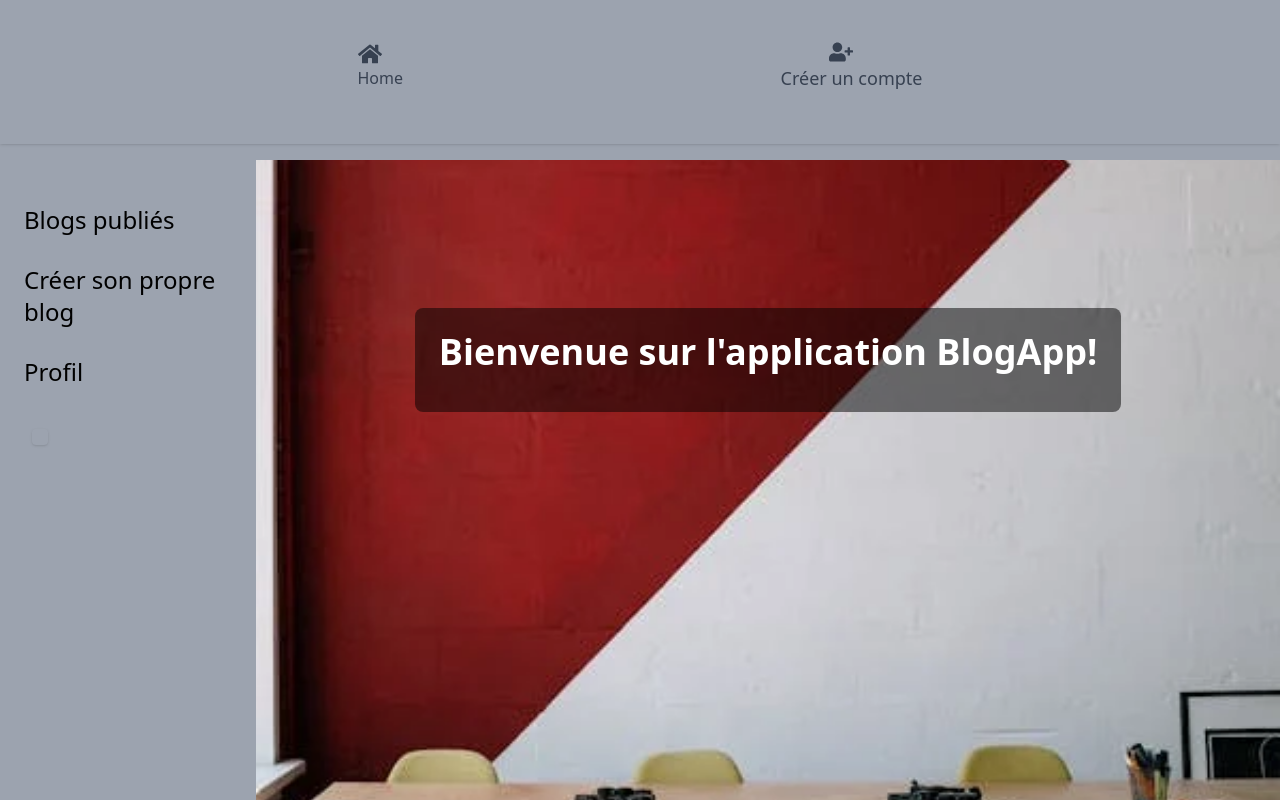
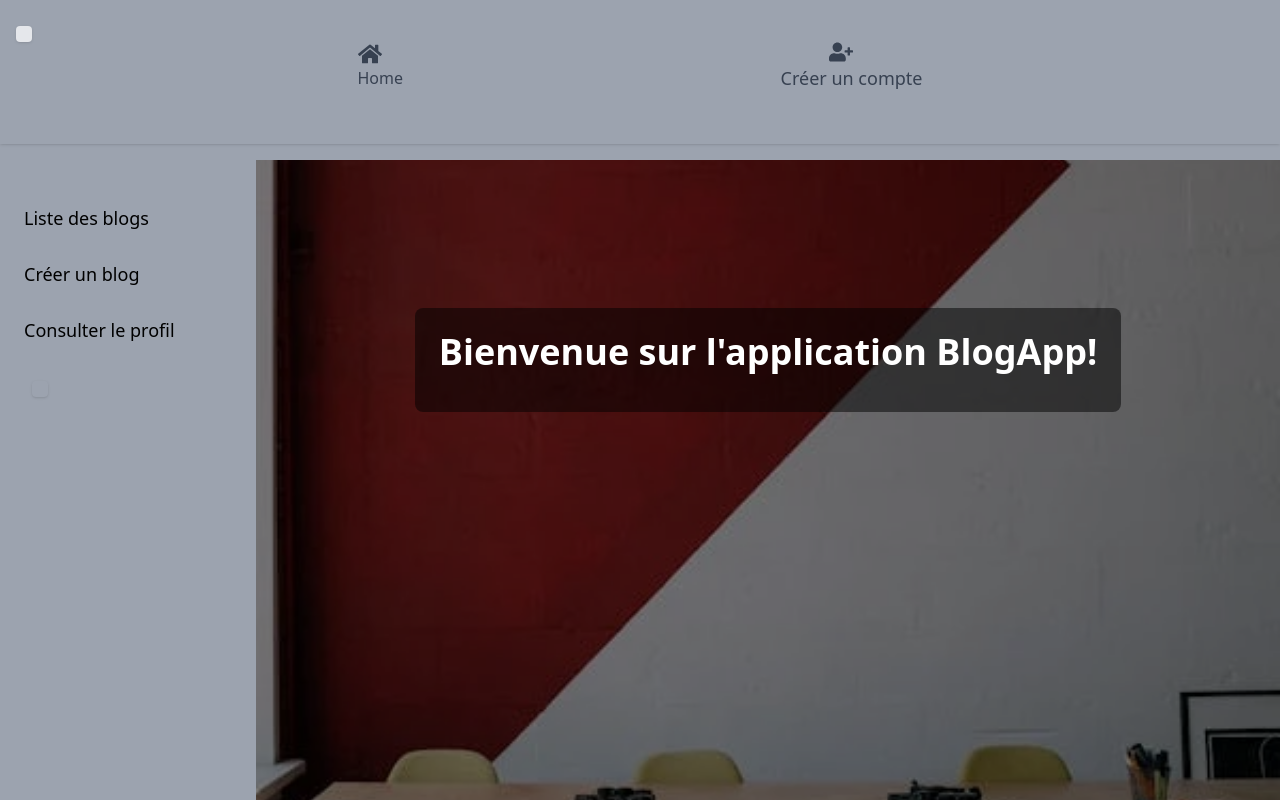
Before and after one commit to Gabriel-Nyangwile/new-blogapp, a React (Create React App) app: page / in a window 1280 px wide. Shown: the top 800 px of the page. Built offline with nearby package versions, Linux system fonts and the light colour scheme; no server answers; the database is empty.

Commit message:
Dernières retouches

```diff
--- a/src/blogs/BlogList.js
+++ b/src/blogs/BlogList.js
@@ -2,9 +2,13 @@ import React, { useEffect, useState } from "react";
 import parse from "html-react-parser";
 import { useBlog } from "../contexte/BlogContext";
 import { useNavigate } from "react-router";
-import { Timestamp } from "firebase/firestore";
+import {
+  Timestamp,
+} from "firebase/firestore";
 import Button from "../components/Button";
 import { useAuth } from "../contexte/AuthContext";
+import UseViewCounter from "../contexte/UseViewCounter";
+
 
 const BlogList = () => {
   const { addComment, addLike, blogs } = useBlog();
@@ -63,7 +67,7 @@ const BlogList = () => {
       navigate("/login");
       return;
     }
-    const userId = user.uid;//Récupérer l'ID de l'utilisateur connecté
+    const userId = user.uid; //Récupérer l'ID de l'utilisateur connecté
     try {
       const blog = updatedBlogs.find((blog) => blog.id === blogId);
       const userLiked = blog.likes ? blog.likes.includes(user.uid) : false;
@@ -87,7 +91,6 @@ const BlogList = () => {
     }
   };
 
-
   const handleEdit = async (e, blogId) => {
     e.preventDefault();
     if (!user) {
@@ -106,11 +109,27 @@ const BlogList = () => {
       return;
     }
     // Ajoutez ici la logique de suppression du blog
-    console.log('Blog supprimé');
+    console.log("Blog supprimé");
   };
+
+  /* const incrementViews = async (blogId) => {
+    try {
+      const blogRef = doc(db, "blogs", blogId);
+      const blogData = blogs.data();
+      const newViews = (blogData.views || 0) + 1;
+
+      await updateDoc(blogRef, {
+        views: newViews
+      });
+      setUpdatedBlogs(updatedBlogs.map((blog) => blog.id === blogId ? { ...blog, views: newViews } : blog));
+    } catch (error) {
+      console.error("Echec d'incrémentation des vues:", error);
+    }
+  }; */
 
   const showDetails = async (e, blogId) => {
     e.preventDefault();
+    await UseViewCounter(blogId)
     if (!user) {
       alert("Vous n'êtes pas authentifié. Connectez-vous !");
       navigate("/login");
@@ -132,7 +151,7 @@ const BlogList = () => {
     <div className="w-full relative flex flex-col items-stretch justify-start overflow-hidden  bg-gray-200 border-none p-10">
       <div className="bg-gray-700 bg-opacity-50 p-6 rounded-lg">
         <h1 className="text-4xl font-semibold text-white text-center items-center mb-10">
-          Blogs publiés
+          Liste des blogs publiés
         </h1>
       </div>
       <ul>
@@ -145,11 +164,24 @@ const BlogList = () => {
             <div>
               {/* Pour vérifier que le contenu est une chaîne */}
               <p className="text-2xl bold mb-5">
-                Auteur : {blog.authorName || blog.authorEmail} -  Créé le:{" "}
+                Auteur : {blog.authorName || blog.authorEmail} - Créé le:{" "}
                 {blog.createdAt instanceof Timestamp
                   ? blog.createdAt.toDate().toLocaleDateString()
                   : "Invalid date"}
               </p>
+              {/* <p>
+                {blog.content.length > 100
+                ? `${blog.content.substring(0, 100)}...`
+                : blog.content}
+                {blog.content.length > 100 && (
+                  <span
+                    className="text-blue-500 cursor-pointer"
+                    onClick={() => showDetails(null, blog.id)}
+                    >
+                    Pour lire la suite, cliquez ici ...
+                  </span>
+                )}
+              </p> */}
             </div>
             <div className="flex justify-left items-left mt-10 mb-10">
               <div className="flex items-center justify-center h-24 w-24 rounded-full overflow-hidden border border-gray-300">
@@ -162,12 +194,24 @@ const BlogList = () => {
                 )}
               </div>
             </div>
-            <div className="flex flex-col items-start justify-start mt-10 mb-10 px-6">
+            <div className="flex flex-col items-start justify-start mt-5 mb-5 px-6">
               <div className="w-full max-w-3xl mx-auto">
-                <span className="text-2xl underline my-6">Contenu :</span>{" "}
-                {typeof blog.content === "string"
-                  ? parse(blog.content)
-                  : "Invalid content"}
+                <p className="text-2xl my-6">
+                  {typeof blog.content === "string" && blog.content.length > 100
+                    ? parse(`${blog.content.substring(0, 100)}...`)
+                    : parse(blog.content)}
+                  {/* "Invalid content" */}
+                  {blog.content.length > 100 && (
+                    <span
+                      className="text-blue-500 text-lg cursor-pointer"
+                      onClick={(e) => showDetails(e, blog.id)}
+                    >
+                      Lire la suite ...
+                    </span>
+                  )}
+                </p>
+                <p className="text-gray-500">Vues : {blog.views}</p>
+
               </div>
             </div>
             <div className="flex w-full items-center text-3xl m-5 gap-4">
@@ -213,7 +257,7 @@ const BlogList = () => {
             <div className="flex flex-col items-left justify-left mt-10 mb-10 px-6">
               {Array.isArray(blog.comments) ? (
                 blog.comments
-                .sort((a,b) => b.createdAt - a.createdAt)
+                  .sort((a, b) => b.createdAt - a.createdAt)
                   .map((comment, index) => (
                     <div
                       key={index}
@@ -230,7 +274,7 @@ const BlogList = () => {
                 <p>No comments yet</p>
               )}
             </div>
-            <div className="flex w-full items-center text-3xl m-5 gap-4" >
+            <div className="flex w-full items-center text-3xl m-5 gap-4">
               {user.uid === blog.authorUid ? (
                 <div className="flex w-full items-center text-3xl m-2 gap-4">
                   <Button
@@ -248,9 +292,7 @@ const BlogList = () => {
                     Supprimer
                   </Button>
                 </div>
-              ):(
-                null
-              )}
+              ) : null}
               <Button
                 type="button"
                 className="bg-blue-500 hover:bg-blue-300 text-white bg-primary text-xl mr-20 w-2/4"
--- a/src/components/LoginPage.js
+++ b/src/components/LoginPage.js
@@ -24,7 +24,7 @@ export default function LoginPage() {
       }
       await signIn(email, password);
       console.log("User logged in successfully");
-      navigate("/profile");
+      navigate("/");
       setEmail("");
       setPassword("");
 
--- a/src/contexte/BlogContext.js
+++ b/src/contexte/BlogContext.js
@@ -50,6 +50,7 @@ export const BlogProvider = ({ children }) => {
         authorUid: user.uid, // Utilisez l'UID de l'utilisateur authentifié
         likes: 0, // initialisation des likes
         comments: [], // initialisation des commentaires à un tableau vide
+        views: 0, // initialisation des vues
       });
 
       let imageUrl = null;
@@ -76,6 +77,7 @@ export const BlogProvider = ({ children }) => {
           authorUid: user.uid,
           likes: 0,
           comments: [],
+          views: 0,
         },
       ]);
     } catch (error) {
--- /dev/null
+++ b/src/contexte/UseViewCounter.js
@@ -0,0 +1,24 @@
+import { useEffect } from "react";
+import { doc, updateDoc, increment } from "firebase/firestore";
+import { db } from '../config/firebase' // Importez votre configuration Firebase
+
+const UseViewCounter = (blogId) => {
+  useEffect(() => {
+    if (!blogId) return;
+
+    const incrementViews = async () => {
+      try {
+        const blogRef = doc(db, "articles", blogId);
+        await updateDoc(blogRef, {
+          views: increment(1), // Incrémente le compteur de vues
+        });
+      } catch (error) {
+        console.error("Erreur lors de l'incrémentation des vues :", error);
+      }
+    };
+
+    incrementViews();
+  }, [blogId]);
+};
+
+export default UseViewCounter;
--- a/src/pages/Dashboard.js
+++ b/src/pages/Dashboard.js
@@ -27,12 +27,14 @@ const Dashboard = () => {
           alt="Background"
           className="w-full h-full object-cover"
         />
+        {/* Superposition bleu très transparent */}
+        <div className="absolute inset-0 bg-black bg-opacity-50"></div>
       </div>
       {/* Volet gauche (sidebar) */}
       <div
         className={`relative z-10 ${
           isSidebarOpen ? "w-64" : "w-0"
-        } bg-gray-400 text-black text-2xl transition-all duration-300 overflow-hidden`}
+        } items-center justify-center bg-gray-400 text-black text-lg transition-all duration-300 overflow-hidden`}
         onMouseEnter={toggleSidebar}
         onMouseLeave={closeSidebar}
       >
@@ -48,7 +50,7 @@ const Dashboard = () => {
                     }`
                   }
                 >
-                  Blogs publiés
+                  Liste des blogs
                 </NavLink>
               </li>
               <li>
@@ -60,7 +62,7 @@ const Dashboard = () => {
                     }`
                   }
                 >
-                  Créer son propre blog
+                  Créer un blog
                 </NavLink>
               </li>
               <li>
@@ -72,7 +74,7 @@ const Dashboard = () => {
                     }`
                   }
                 >
-                  Profil
+                  Consulter le profil
                 </NavLink>
               </li>
             </ul>
@@ -93,14 +95,12 @@ const Dashboard = () => {
       <div className="flex-1 p-4 flex flex-col items-center bg-gray-100">
         <div className="fixed top-4 left-4 z-20">
           {/* Bouton pour afficher/cacher la sidebar si fermée */}
-          {!isSidebarOpen && (
             <button
               className="text-gray-800 font-bold bg-gray-200 p-2 rounded shadow"
               onClick={toggleSidebar}
             >
-              ☰
+              {isSidebarOpen ? null : "☰"} {/* Icône Hamburger */}
             </button>
-          )}
         </div>
         <div className="flex justify-center absolute top-1/4 transform -translate-y-1/2 w-full z-5">
           <div className="bg-black bg-opacity-50 p-6 rounded-lg">
--- a/src/pages/NavBar.js
+++ b/src/pages/NavBar.js
@@ -36,19 +36,12 @@ const Navbar = () => {
                       {user.displayName || user.email}{" "}
                       <span className="font-sm flex font-light">Connecté</span>
                     </div>
-
-                    {/* <div className="text-2xl text-gray-700">
-                      <span
-                        className="text-sm font-light flex
-               items-center justify-center"
-                      >
-                        Non Connecté
-                      </span>
-                    </div> */}
                   </Link>
                 </li>
                 <li>
-                  <LogoutBtn className="flex text-lg items-center hover:text-pink-700 hover:underline text-gray-700 bold bg-color-primary mb-3" />
+                    {user ?
+                    <LogoutBtn className="flex text-lg items-center hover:text-pink-700 hover:underline text-gray-700 bold bg-color-primary mb-3" />
+                     : null}
                 </li>
               </>
             ) : null}
```
Also changed, not shown: src/blogs/BlogShow.js (+4 -3 lines). Lines whose indentation alone changed are shown as unchanged.
